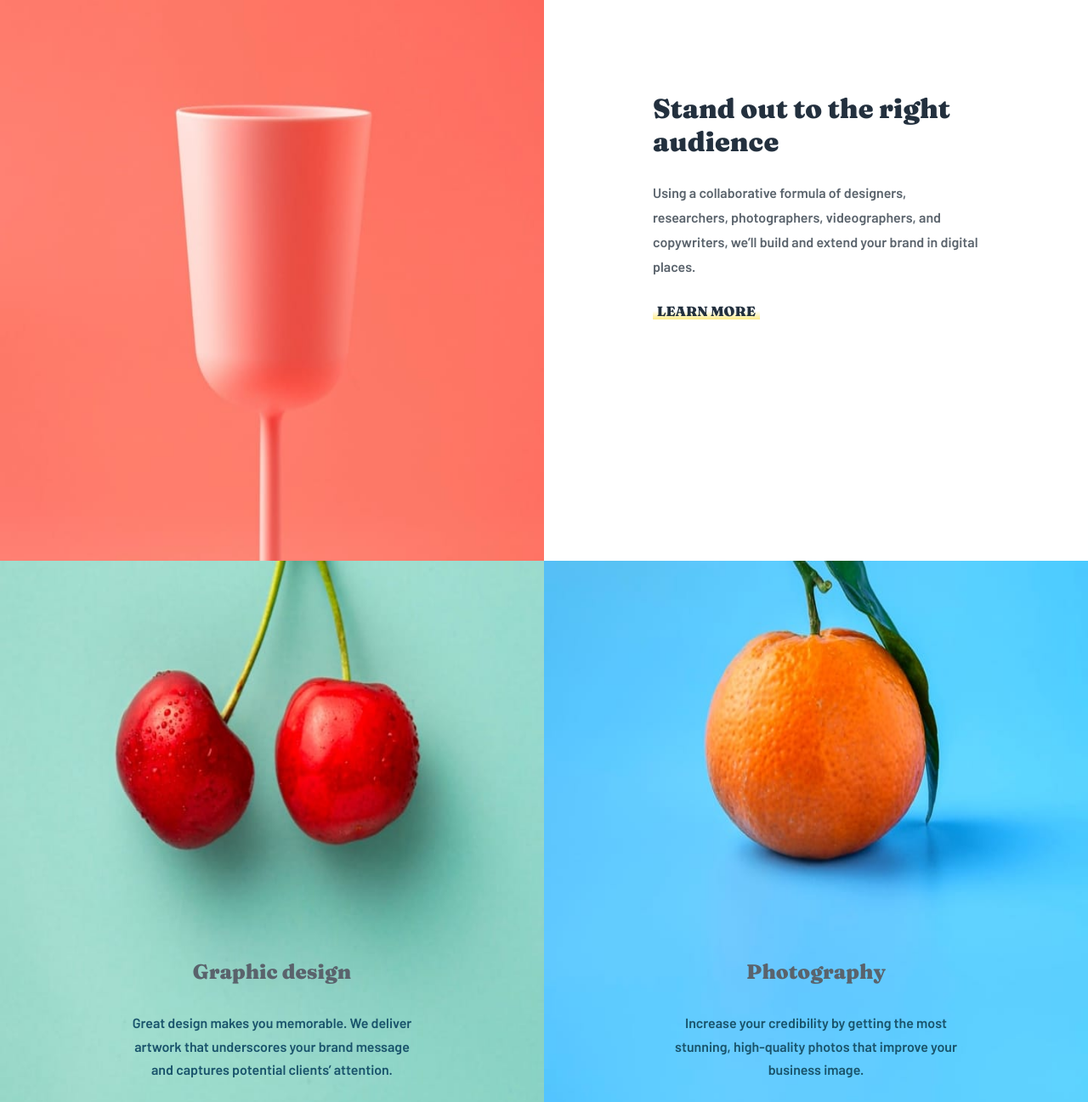
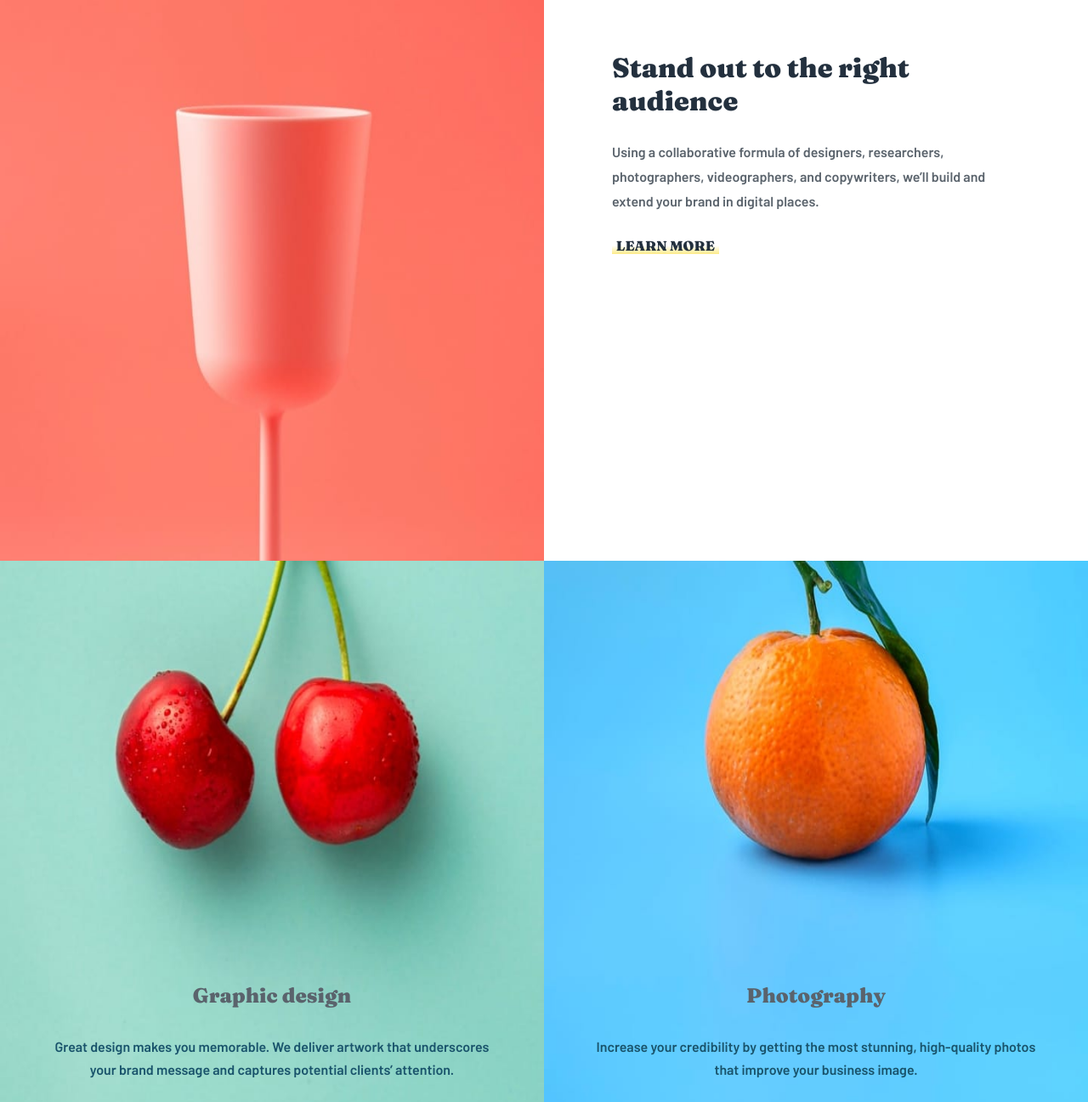
Before and after one commit to Imtiaz42/sunny-side-agency-frontend-mentor, a plain HTML site: page sunnyside-agency-landing-page-main/index.html in a window 1280 px wide. Shown: the part 1500-2797 px from the top of the page at 85% size. Drawn offline with Linux system fonts and the light colour scheme.

Commit message:
Update style.css
updated line no 169 and 222.

```diff
--- a/sunnyside-agency-landing-page-main/style.css
+++ b/sunnyside-agency-landing-page-main/style.css
@@ -166,7 +166,7 @@ nav ul li:last-child:hover a{
   .first-col {
     flex-basis: 50%;
     flex-grow: 1;
-    padding: 8rem;
+    padding: 5rem;
   }
 
   .second-col {
@@ -219,7 +219,7 @@ nav ul li:last-child:hover a{
     bottom: 10%;
     right: 0;
     text-align: center;
-    padding: 0 9.5rem ;
+    padding: 0 3.5rem ;
   }
 
   .text-container p{
```
